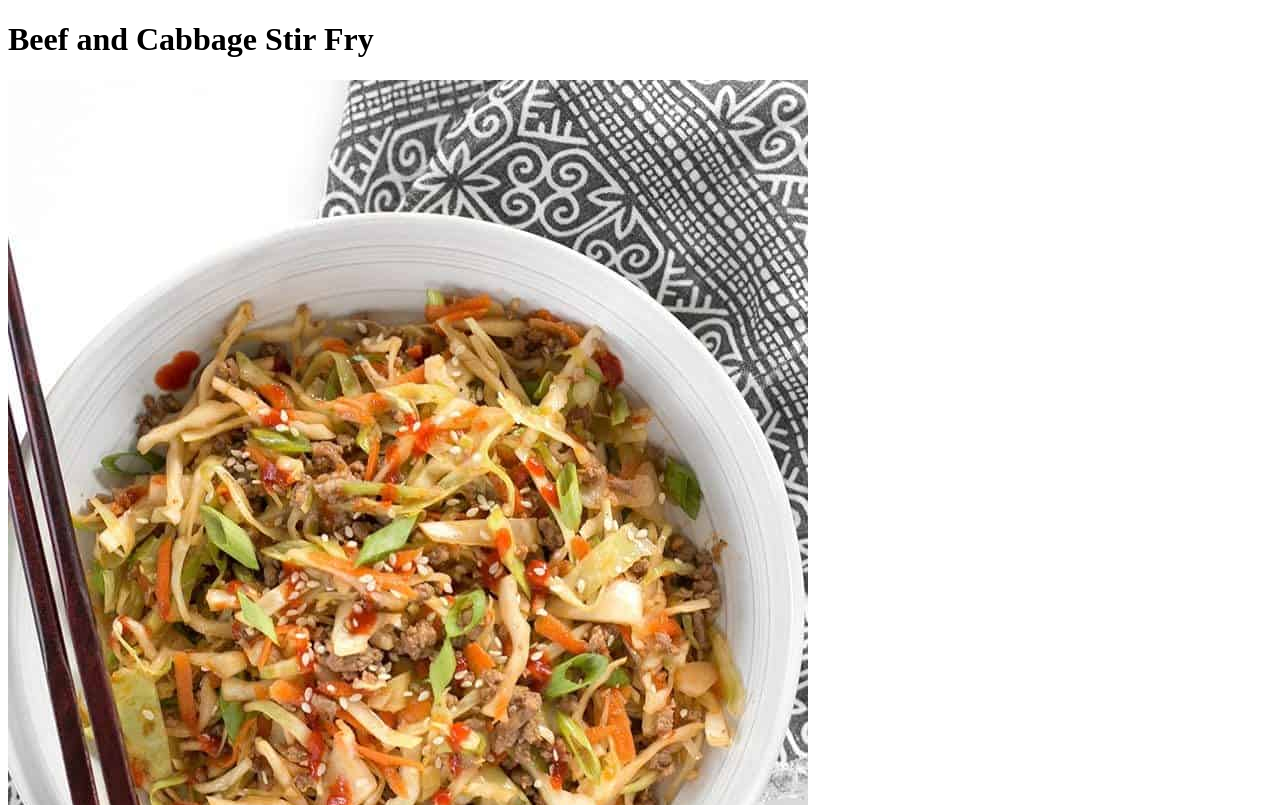
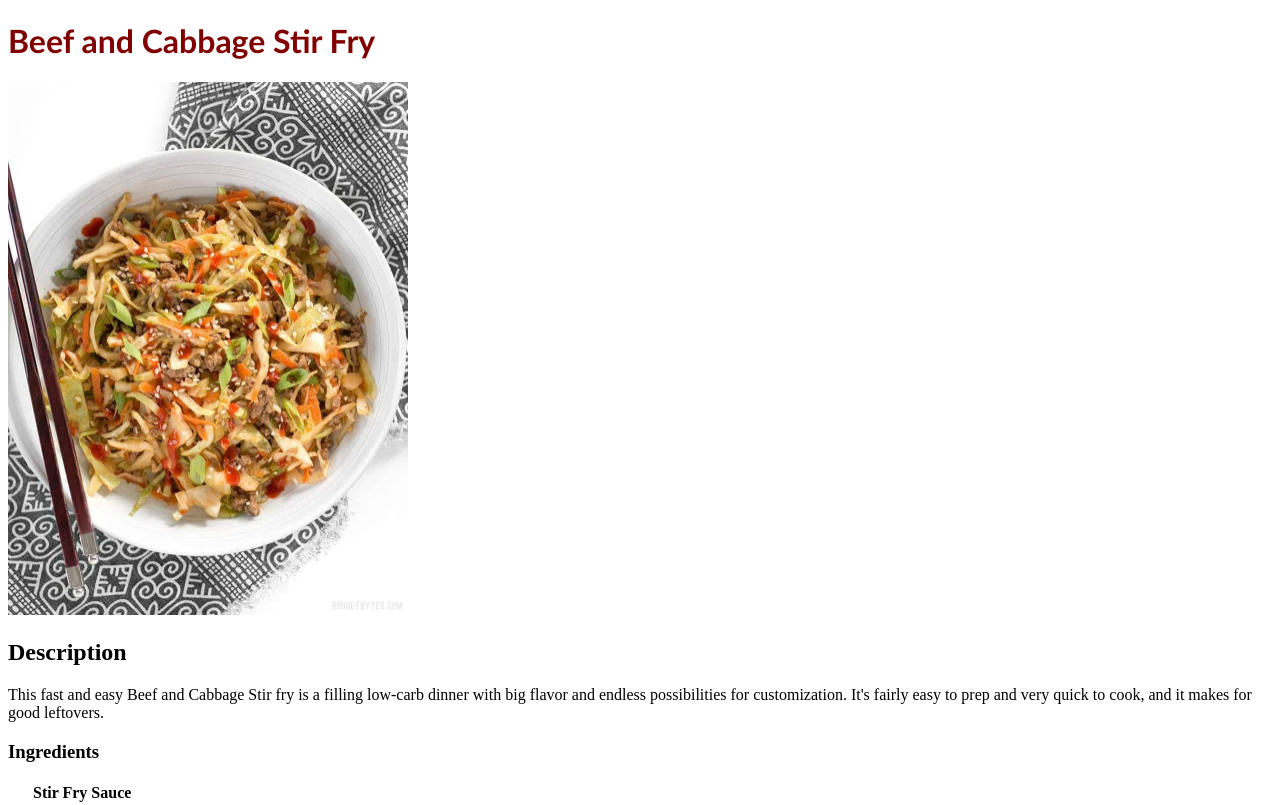
Before and after one commit to 0-Shiki/odin-recipes, a plain HTML site: page recipes/beef-cabbage-stir-fry.html in a window 1280 px wide. Shown: the top 805 px of the page. Drawn offline with Linux system fonts and the light colour scheme.

Commit message:
Add CSS and a link to the homepage

```diff
--- /dev/null
+++ b/css/style.css
@@ -0,0 +1,13 @@
+img {
+    height: auto;
+    width: 400px;
+}
+
+h1 {
+    color: maroon;
+    font-family: 'Trebuchet MS', 'Lucida Sans Unicode', 'Lucida Grande', 'Lucida Sans', Arial, sans-serif;
+}
+
+h4 {
+    text-indent: 25px;
+}
--- a/recipes/beef-cabbage-stir-fry.html
+++ b/recipes/beef-cabbage-stir-fry.html
@@ -3,6 +3,7 @@
 <head>
     <meta charset="UTF-8">
     <title>Beef and Cabbage Stir Fry</title>
+    <link rel="stylesheet" href="../css/style.css">
 </head>
 
 <body>
@@ -50,5 +51,6 @@
                 <li>Add the cabbage and carrots to the skillet and continue to stir and cook until the cabbage is slightly wilted (or fully wilted, if you
                     prefer). Stir in the prepared sauce and the green onions. Top with a sprinkle of sesame seeds and a drizzle of sriracha, then serve.</li>
             </ol>
+    <p><a href="../index.html">Back to Recipe Book</a></p>
 </body>
 </html>
```
Also changed, not shown: index.html (+1 -0 lines), recipes/banana-bread.html (+2 -0 lines), recipes/chicken-sauce.html (+2 -0 lines).
